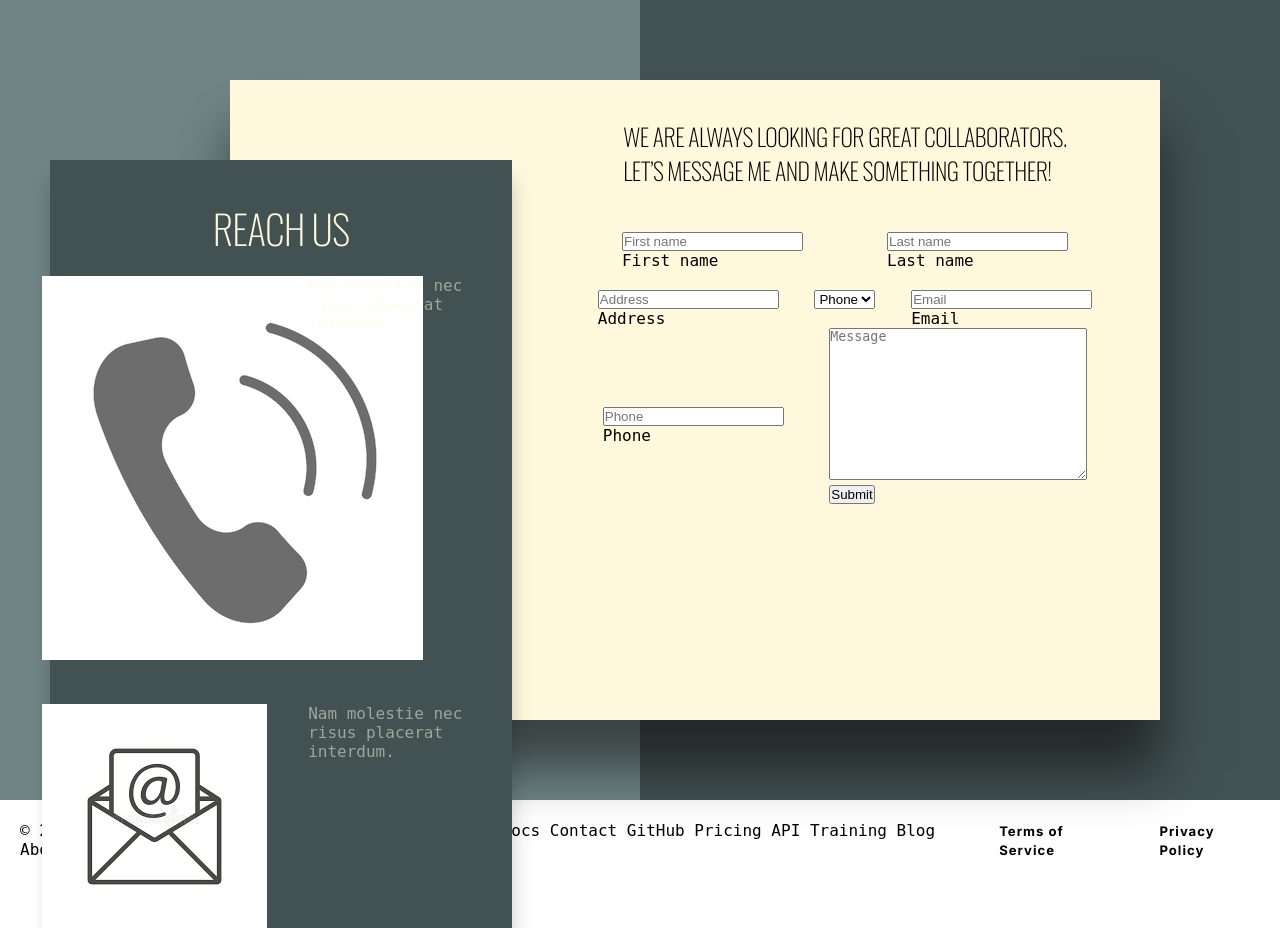
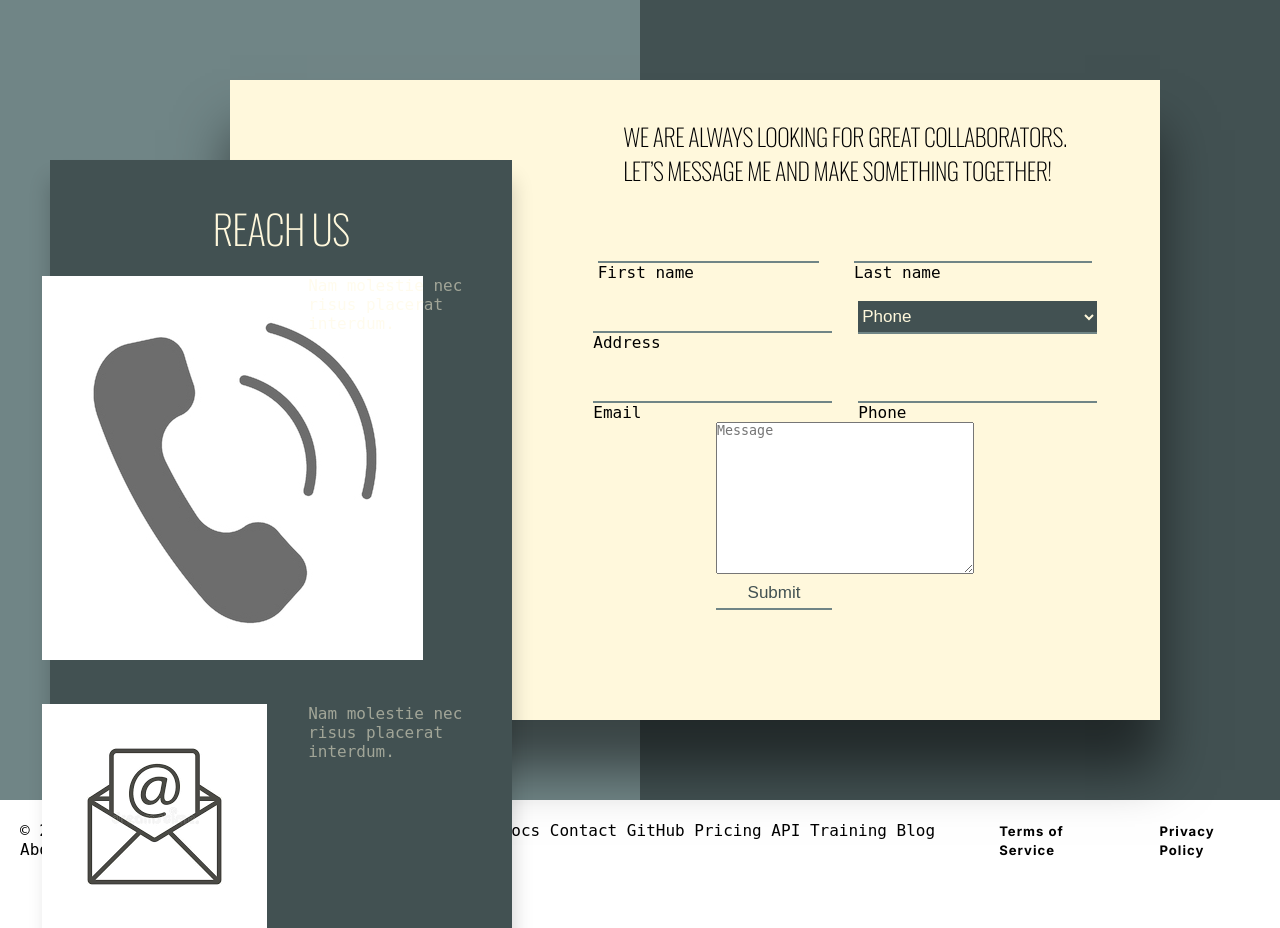
Before and after one commit to nhatquan0312/Web_Programming, a PHP site: page /contact.html in a window 1280 px wide. Shown: the part 80-1008 px from the top of the page. Run offline with PHP 8.4, Linux system fonts and the light colour scheme.

Commit message:
add changes to contact form

```diff
--- a/contact.css
+++ b/contact.css
@@ -76,15 +76,53 @@ flex-wrap: wrap;
 padding-top: 25px;
 }
 
-main .container .contactform form ,inputbox
+main .container .contactform form ,inputBox
 {
     position: relative;
-    margin: 0 0 35px 0;
+    margin: 0 0 25px 0;
 }
 
-main .container .contactform form .inputbox1 {
+main .container .contactform form .inputBox.w50
+{
+width: 45%;
+}
+
+main .container .contactform form .inputBox.w60
+{
+width: 45%;
+}
+
+main .container .contactform form .inputbox.w100
+{
+width: 100%;
 
 }
+
+input
+{
+width: 100%;
+border: none;
+border-bottom: 2px solid rgb(112, 133, 134);
+font-size: 17px;
+font-weight: 300;
+color:rgb(66, 81, 82);
+padding: 5px 0;
+background-color: cornsilk;
+
+}
+select
+{
+    width: 100%;
+    border: none;
+    border-bottom: 2px solid rgb(112, 133, 134);
+    font-size: 17px;
+    font-weight: 300;
+    color:cornsilk;
+    padding: 5px 0;
+    background-color: rgb(66, 81, 82);
+}
+
+
 main .container .contactinfo {
     position: absolute;
 
--- a/contact.html
+++ b/contact.html
@@ -74,47 +74,48 @@
                 <form action=" ">
                 <div class="inputbox1">
                     <label for="fname"></label><br>
-                    <input type="text" id="fname" name="" placeholder="First name" required><br>
+                    <input type="text" id="fname" name="" required><br>
                     <span> First name</span>
                 </div>
-                <div class="inputbox1">
+                <div class="inputBox w50">
                     <label for="lname"></label><br>
-                    <input type="text" id="lname" name="" placeholder="Last name" required><br>
+                    <input type="text" id="lname" name="" required><br>
                     <span> Last name</span>
                 </div>
-                <div class="inputbox1">
+                <div class="inputBox w50">
                     <label for="address"></label><br>
-                    <input type="text" id="address" placeholder="Address" name="" required><br>
+                    <input type="text" id="address"  name="" required><br>
                     <span> Address</span>
                 </div>
 
-                <div class="inputbox1">
-                    <label for="method"></label><br>
-                    <select id="method" placeholder="Please choose your preferred contact method" required><br>
+                <div class="inputBox w60">
+                    <label for="method"></label>
+                    <select id="method" required placeholder="Please choose your Preferred contact method">
                         <option value="phone">Phone</option>
                         <option value="email">Email</option>
-                    </select><br><br>
+                    </select>
+
 
                 </div>
 
-                <div class="inputbox1">
+                <div class="inputBox w50">
                     <label for="email"></label><br>
-                    <input type="text" id="email" placeholder="Email" name="" required><br>
+                    <input type="text" id="email"  name="" required><br>
                     <span> Email</span>
                 </div>
-                <div class="inputbox1 ">
+                <div class="inputBox w50">
                 <label for="phone"></label><br>
-                    <input type="text" id="phone" name="phone" placeholder="Phone" required><br>
+                    <input type="text" id="phone" name="phone" required><br>
                     <span> Phone</span>
                     </div>
 
 
 
-                <div class="inputbox2">
+                <div class="inputBox w100">
                 <label for="message"></label>
                 <textarea name="message" id="message" cols="30" rows="10" placeholder="Message"></textarea>
 
-                <div class="inputbox1">
+                <div class="inputBox w50">
                     <input type="submit" value="Submit">
                 </div>
             </form>
```
Also changed, not shown: images.jpeg (deleted), 1 other file.
